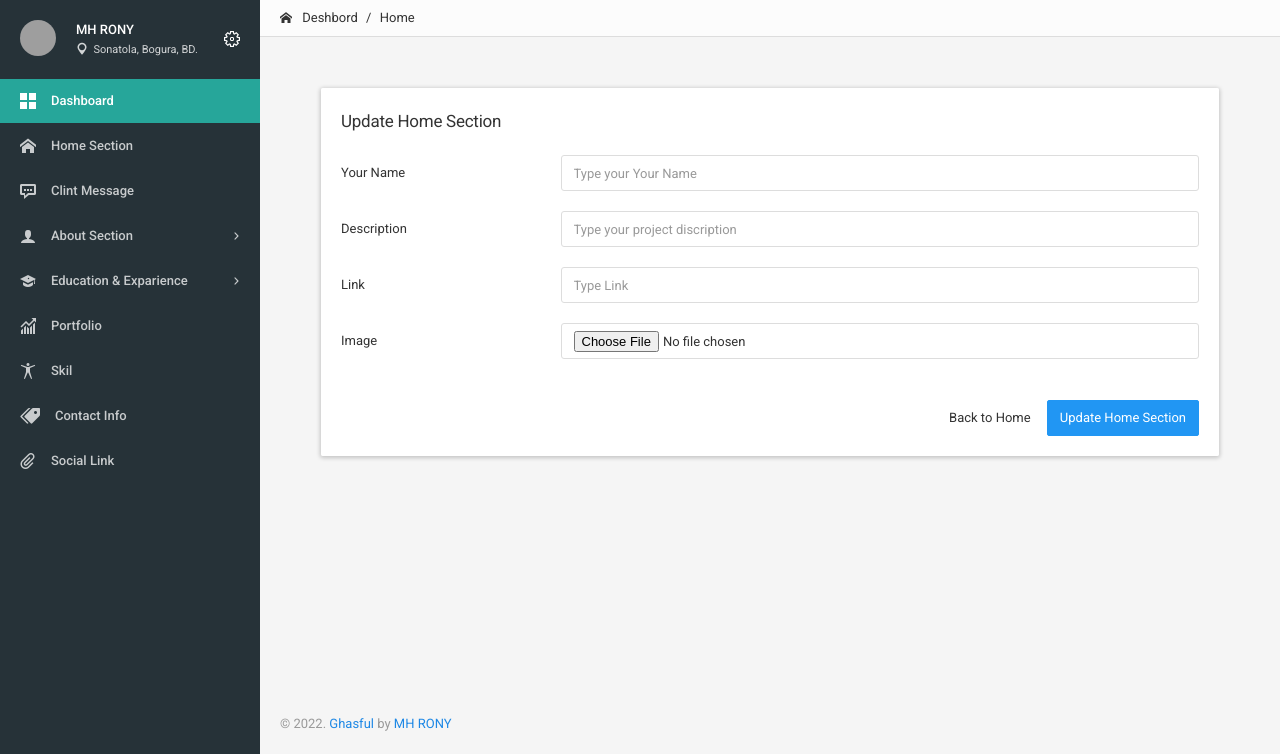
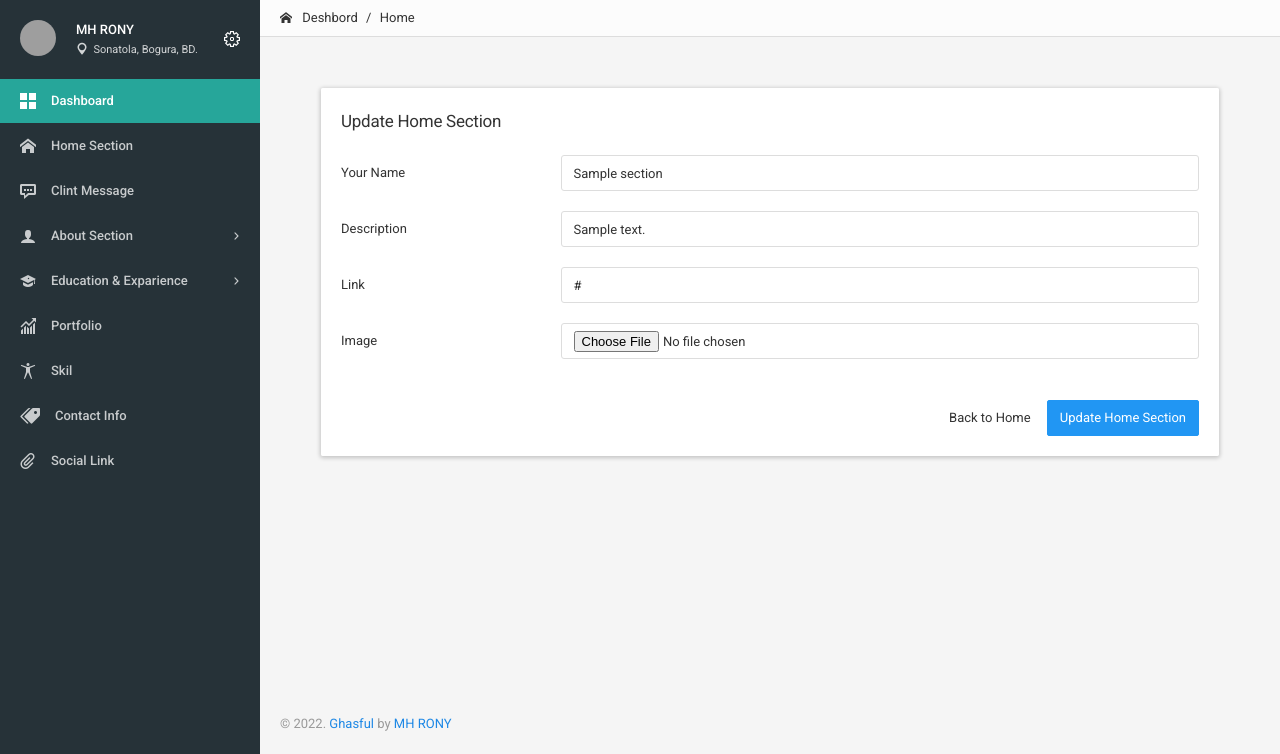
Before and after one commit to dev-mhrony/Advance-Personal-Portfolio-Admin-Panel-Development-by-dev-mhrony, a PHP site: page /update_home_section.php?home_id=1 in a window 1280 px wide. Shown: the part 46-800 px from the top of the page. Run offline with PHP 8.4, Linux system fonts and the light colour scheme; tables that the repository leaves empty or names only in its code hold one stand-in row (values such as "Sample post"); style sheets or scripts are compiled from the project's sources; some libraries are stand-ins or nearby versions; grey boxes are pictures that could not be loaded.

Commit message:
Home Section Data Show - 29/06/2022

```diff
--- a/home_section.php
+++ b/home_section.php
@@ -121,7 +121,7 @@
                                                     </td>
                                                     <td class="text-center">
                                                         <ul class="icons-list">
-                                                            <li><a href="update_home_section.php"><i class=" icon-pencil7"></i></a>
+                                                            <li><a href="update_home_section.php?home_id=<?php echo $home['id'] ?>"><i class=" icon-pencil7"></i></a>
                                                             </li>
                                                         </ul>
                                                     </td>
--- a/update_home_section.php
+++ b/update_home_section.php
@@ -61,26 +61,44 @@
                                     <h5 class="modal-title">Update Home Section</h5>
                                 </div>
 
+
+                                <?php
+
+                                $home_id = $_GET['home_id'];
+                                $getSingleDataQry = "SELECT * FROM home_edit_section WHERE id={$home_id}";
+                                $gerResult = mysqli_query($db_config, $getSingleDataQry);
+
+
+                                ?>
+
                                 <form class="form-horizontal" action="config/home_controlar.php" method="POST">
                                     <div class="modal-body">
                                         <div class="form-group">
+
+                                            <?php
+
+                                            foreach ($gerResult as $key => $singleHome_data) {
+
+
+                                            ?>
+
                                                 <label class="control-label col-sm-3" for="YourName">Your Name</label>
                                                 <div class="col-sm-9">
-                                                <input type="text" placeholder="Type your Your Name" class="form-control" id="YourName" name="YourName">
+                                                    <input type="text" placeholder="Type your Your Name" class="form-control" id="YourName" name="YourName" value="<?php echo $singleHome_data['your_name'] ?>">
                                                 </div>
                                         </div>
 
                                         <div class="form-group">
                                             <label class="control-label col-sm-3" for="Description">Description</label>
                                             <div class="col-sm-9">
-                                                <input type="text" placeholder="Type your project discription " class="form-control" id="Description" name="Description">
+                                                <input type="text" placeholder="Type your project discription " class="form-control" id="Description" name="Description" value="<?php echo $singleHome_data['description'] ?>">
                                             </div>
                                         </div>
 
                                         <div class="form-group">
                                             <label class="control-label col-sm-3" for="Link">Link</label>
                                             <div class="col-sm-9">
-                                                <input type="number" placeholder="Type Link" class="form-control" id="Link" name="Link">
+                                                <input type="text" placeholder="Type Link" class="form-control" id="Link" name="Link" value="<?php echo $singleHome_data['link'] ?>">
                                             </div>
                                         </div>
 
@@ -91,6 +109,8 @@
                                             </div>
                                         </div>
                                     </div>
+
+                                <?php } ?>
 
                                 <div class="modal-footer">
                                     <a href="home_section.php"><button type="button" class="btn btn-link" data-dismiss="modal">Back to Home
```
Lines whose indentation alone changed are shown as unchanged.
